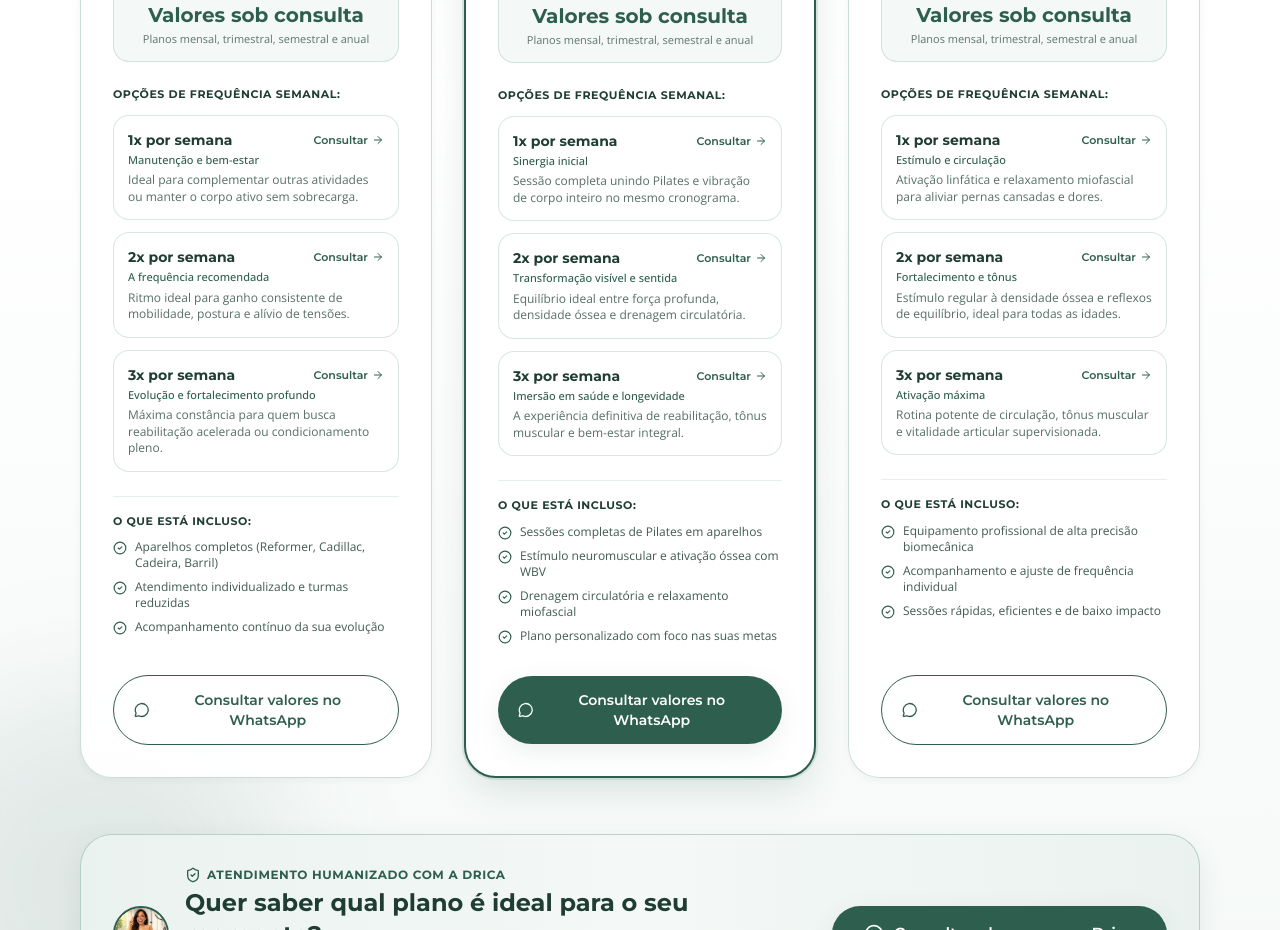
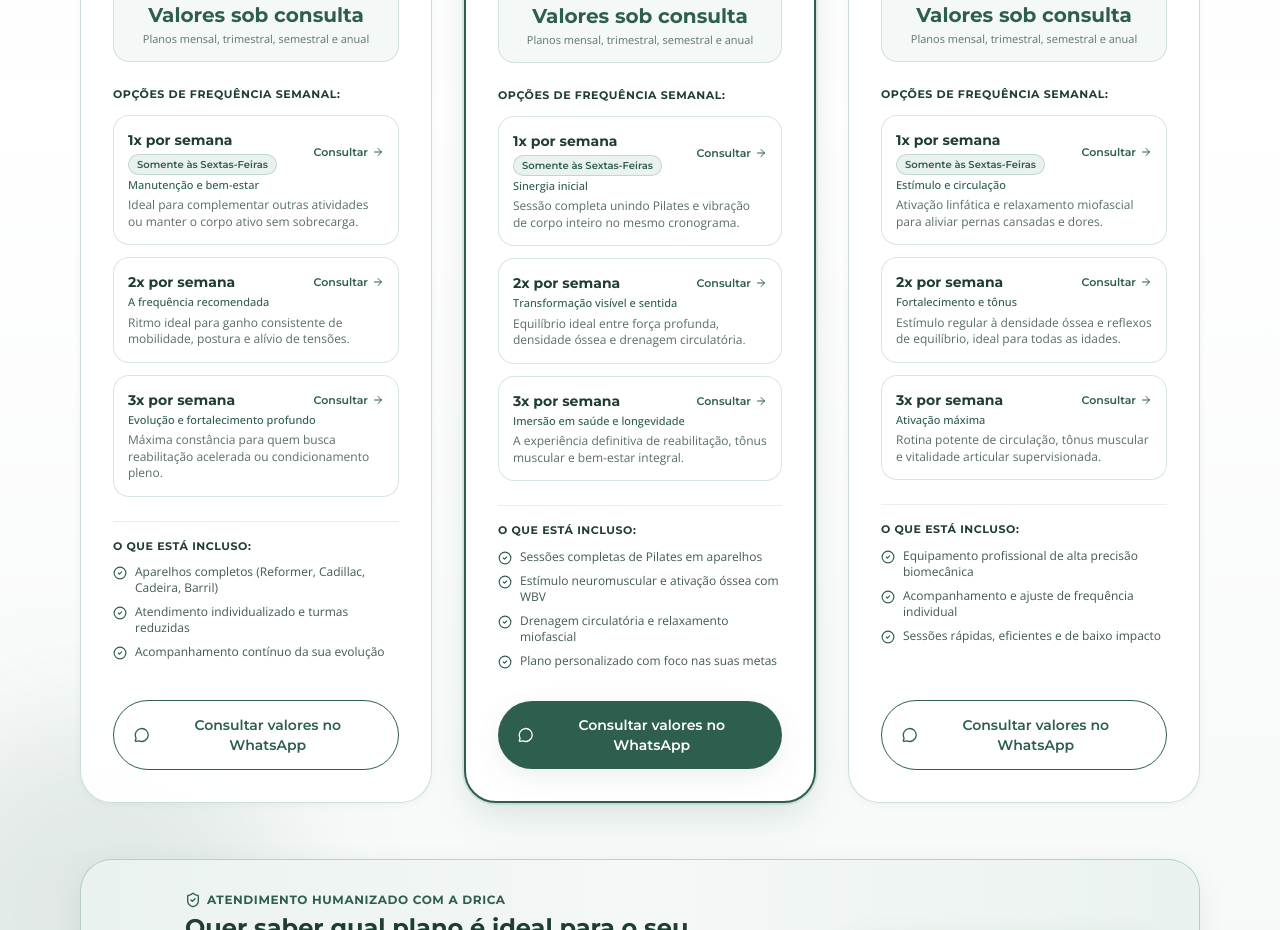
Before and after one commit to basesixstudio/website-base-6-studio-6p56bdg50, a React (Vite) app: page / in a window 1280 px wide. Shown: the part 7960-8890 px from the top of the page. Built offline with nearby package versions, Linux system fonts and the light colour scheme; what pocketbase would draw is missing.

Commit message:
Adiciona indicacao Somente as Sextas-Feiras nas opcoes 1x por semana da secao de Planos

```diff
--- a/src/components/PlansSection.tsx
+++ b/src/components/PlansSection.tsx
@@ -15,6 +15,7 @@ import dricaInsightFoto from '@/assets/dricainsight-a719e.png'
 
 interface FrequenciaOpcao {
   frequencia: string
+  observacao?: string
   subtitulo: string
   beneficio: string
   whatsappMsg: string
@@ -45,6 +46,7 @@ export const PlansSection: React.FC = () => {
       frequencias: [
         {
           frequencia: '1x por semana',
+          observacao: 'Somente às Sextas-Feiras',
           subtitulo: 'Manutenção e bem-estar',
           beneficio:
             'Ideal para complementar outras atividades ou manter o corpo ativo sem sobrecarga.',
@@ -88,6 +90,7 @@ export const PlansSection: React.FC = () => {
       frequencias: [
         {
           frequencia: '1x por semana',
+          observacao: 'Somente às Sextas-Feiras',
           subtitulo: 'Sinergia inicial',
           beneficio:
             'Sessão completa unindo Pilates e vibração de corpo inteiro no mesmo cronograma.',
@@ -130,6 +133,7 @@ export const PlansSection: React.FC = () => {
       frequencias: [
         {
           frequencia: '1x por semana',
+          observacao: 'Somente às Sextas-Feiras',
           subtitulo: 'Estímulo e circulação',
           beneficio:
             'Ativação linfática e relaxamento miofascial para aliviar pernas cansadas e dores.',
@@ -325,10 +329,17 @@ export const PlansSection: React.FC = () => {
                           className="group/item block p-3.5 rounded-2xl bg-white border border-[#7FAF9C]/30 hover:border-[#2E5E4E] hover:bg-[#EAF2EF]/40 transition-all text-left shadow-2xs"
                         >
                           <div className="flex items-center justify-between gap-2">
-                            <span className="font-heading font-bold text-sm text-[#1F3D33] group-hover/item:text-[#2E5E4E] transition-colors">
-                              {freq.frequencia}
-                            </span>
-                            <span className="text-[11px] font-heading font-semibold text-[#2E5E4E] inline-flex items-center gap-1 group-hover/item:translate-x-0.5 transition-transform">
+                            <div className="flex flex-wrap items-center gap-x-2 gap-y-1">
+                              <span className="font-heading font-bold text-sm text-[#1F3D33] group-hover/item:text-[#2E5E4E] transition-colors">
+                                {freq.frequencia}
+                              </span>
+                              {freq.observacao && (
+                                <span className="inline-flex items-center px-2 py-0.5 rounded-full text-[10px] font-heading font-semibold bg-[#EAF2EF] text-[#2E5E4E] border border-[#7FAF9C]/40">
+                                  {freq.observacao}
+                                </span>
+                              )}
+                            </div>
+                            <span className="text-[11px] font-heading font-semibold text-[#2E5E4E] inline-flex items-center gap-1 group-hover/item:translate-x-0.5 transition-transform shrink-0">
                               <span>Consultar</span>
                               <ArrowRight className="w-3 h-3" />
                             </span>
--- a/src/lib/pocketbase/schema.json
+++ b/src/lib/pocketbase/schema.json
@@ -1,5 +1,5 @@
 {
-  "generatedAt": "2026-10-23T03:52:35.405Z",
+  "generatedAt": "2026-10-23T05:09:21.785Z",
   "collections": [
     {
       "name": "users",
```
Also changed, not shown: .skip.config.json.
